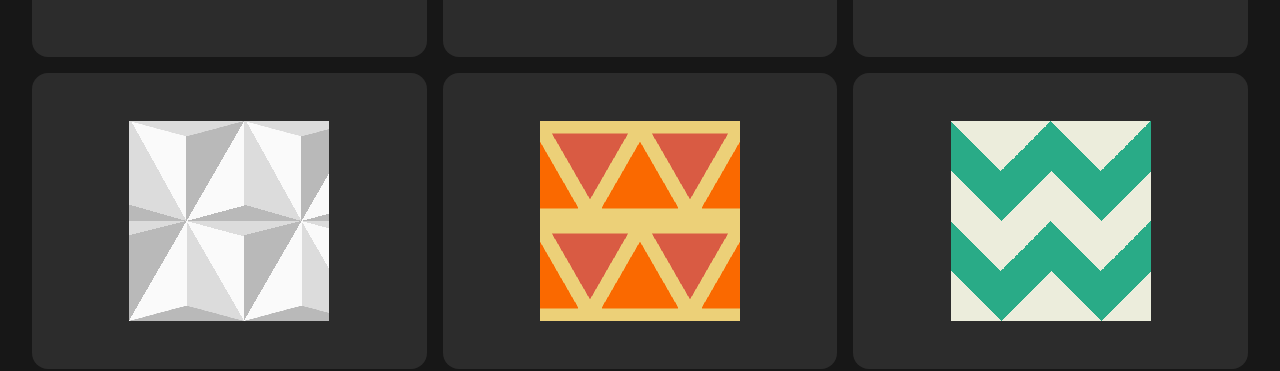
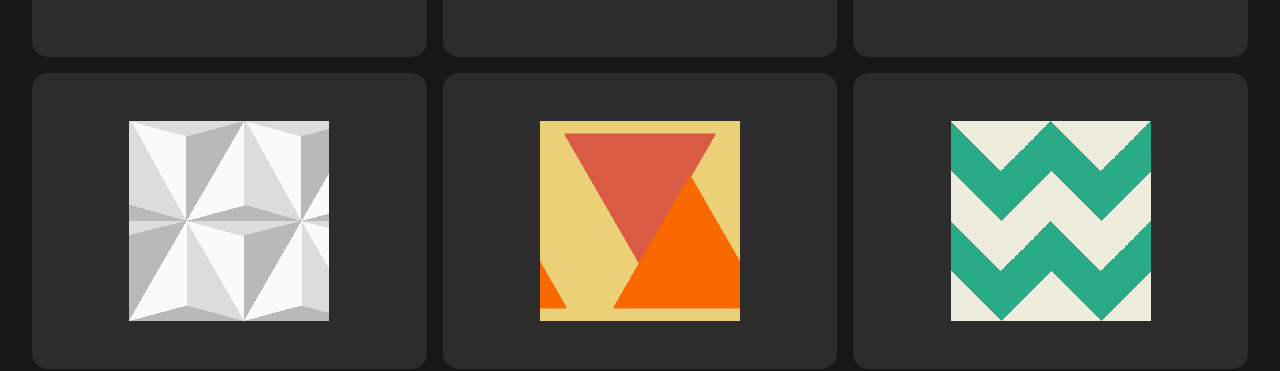
Before and after one commit to arishem51/iuniverse, a React (Vite) app: page /all in a window 1280 px wide. Shown: the part 780-1151 px from the top of the page. Built offline with nearby package versions, Linux system fonts and the light colour scheme.

Commit message:
chore: css variables

```diff
--- a/src/components/ListComponent/Patterns/Tritangular.tsx
+++ b/src/components/ListComponent/Patterns/Tritangular.tsx
@@ -3,6 +3,7 @@ import styled from "styled-components";
 import { PatternContainer } from "../../Base";
 
 const Tritangular = styled(PatternContainer)`
+  --bg-size: calc(var(--bg-size) / 2) calc(var(--bg-size) / 2);
   background: conic-gradient(
         from 150deg at 50% 33%,
         #fa6900 60deg,
@@ -10,7 +11,7 @@ const Tritangular = styled(PatternContainer)`
       )
       50px -12.5px,
     conic-gradient(from -30deg at 50% 66%, #d95b43 60deg, #ecd078 0) 0 12.5px;
-  background-size: 100px 100px;
+  background-size: var(--bg-size);
 `;
 
 export default function Component() {
```
